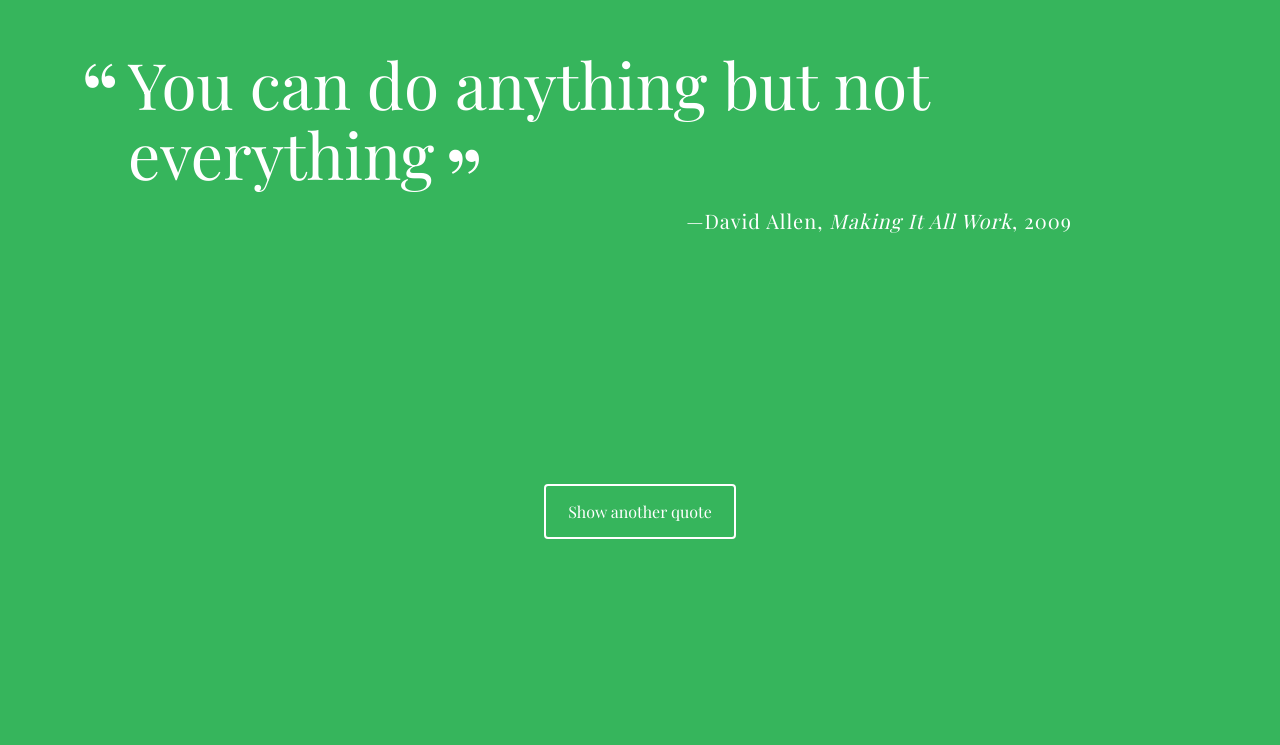
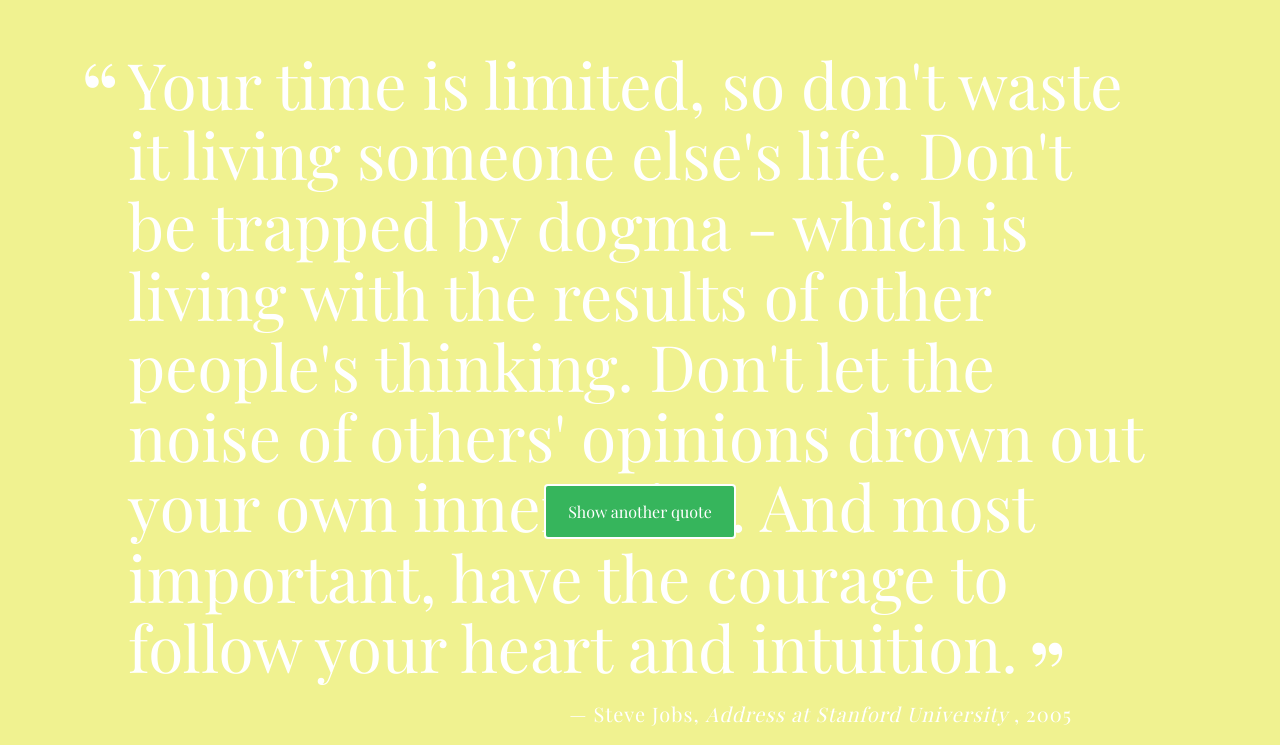
Before and after one commit to BoosterChen/techdegree-project-1, a plain HTML site: page index.html in a window 1280 px wide. Shown: the part 111-856 px from the top of the page. Before the commit the page ends 800 px from the top, so only its background shows below. Drawn offline with nearby package versions, Linux system fonts and the light colour scheme; a web font is replaced by a local one.

Commit message:
finish the project

```diff
--- a/css/styles.css
+++ b/css/styles.css
@@ -56,6 +56,14 @@ body {
   content: ", ";
   font-style: normal;
 }
+.tag {
+  font-style: italic;
+  font-weight: bold;
+}
+.tag:before {
+  content: ", ";
+  font-style: normal;
+}
 
 #loadQuote {
   position: fixed;
--- a/index.html
+++ b/index.html
@@ -11,7 +11,7 @@
   <div class="container">
     <div id="quote-box">
       <p class="quote">You can do anything but not everything</p>
-      <p class="source">David Allen<span class="citation">Making It All Work</span><span class="year">2009</span></p>
+      <p class="source">David Allen<span class="citation">Making It All Work</span><span class="year">2009</span><span class="tag">life</span></p>
     </div>
     <button id="loadQuote">Show another quote</button>
   </div>
--- a/js/script.js
+++ b/js/script.js
@@ -4,38 +4,86 @@ const quotes = [
         quote:'Love is so short, forgetting is so long.',
         source:'Pablo Neruda',
         citation:'Selected Poems',
-        year: '1990'
+        year: '1990',
+        tag: 'love'
     },
     {
         quote:'The advantages found in history seem to be of three kinds, as it amuses the fancy, as it improves the understanding, and as it strengthens virtue.',
         source:'David Hume',
         citation:'The philosophical works of David Hume',
-        year: '1854'
+        year: '1854',
+        tag: 'history'
     },
     {
         quote:'Be a loner. That gives you time to wonder, to search for the truth. Have holy curiosity. Make your life worth living',
         source:'Albert Einstein',
         citation:'Einstein and the Poet',
-        year: '1983'
+        year: '1983',
+        tag: 'life'
     },
     {
         quote:'Your time is limited, so don\'t waste it living someone else\'s life. Don\'t be trapped by dogma - which is living with the results of other people\'s thinking. Don\'t let the noise of others\' opinions drown out your own inner voice. And most important, have the courage to follow your heart and intuition.',
         source:'Steve Jobs',
         citation:'Address at Stanford University',
-        year: '2005'
+        year: '2005',
     },
     {
         quote:'I\'m not going to change the way I look or the way I feel to conform to anything. I\'ve always been a freak. So I\'ve been a freak all my life and I have to live with that, you know. I\'m one of those people.',
         source:'John Lennon',
         citation:'Interview',
-        year: '1980'
+        tag: 'life'
     }
 ];
 
+//get random Integer from min and max
+function getRandomInt(min, max){
+    min = Math.ceil(min);
+    max = Math.floor(max);
+    return Math.floor(Math.random() * (max - min)) + min;
+}
+
+// select an random quote from quoteArray and return the quote object
+function getRandomQuote(){
+    const randomIndex = getRandomInt(0,  quotes.length);
+    return quotes[randomIndex];
+}
+
+// return a random background color
+function getRandomBackgroundColor(){
+    return `rgb(${getRandomInt(0, 256)}, ${getRandomInt(0, 256)}, ${getRandomInt(0, 256)})`;
+}
+
 // event listener to respond to "Show another quote" button clicks
 function printQuote() {
+    // get quote object
+    const quoteObj = getRandomQuote();
 
+    // get html ready to print
+    let quoteHtml =  `<p class="quote"> ${quoteObj.quote} </p>
+                            <p class="source"> ${quoteObj.source}`;
+    if(quoteObj.citation) {
+        quoteHtml += `<span class="citation"> ${quoteObj.citation} </span>`;
+    }
+    if(quoteObj.year){
+        quoteHtml += `<span class="year"> ${quoteObj.year} </span>`;
+    }
+    if(quoteObj.tag){
+        quoteHtml += `<span class="tag"> ${quoteObj.tag} </span>`;
+    }
+    quoteHtml += `</p>`;
+
+    //put quoteHTML into the right place
+    document.getElementById('quote-box').innerHTML = quoteHtml;
+    document.getElementsByTagName('body')[0].style.backgroundColor = getRandomBackgroundColor();
 }
 
-// when user clicks anywhere on the button, the "printQuote" function is called
-document.getElementById('loadQuote').addEventListener("click", printQuote, false);
+window.onload = function() {
+    // when user clicks anywhere on the button, the "printQuote" function is called
+    document.getElementById('loadQuote').addEventListener("click", printQuote, false);
+
+    // auto fresh the quote every 5 secs
+    window.setInterval(function(){
+        printQuote();
+    }, 5000)
+
+};
```
